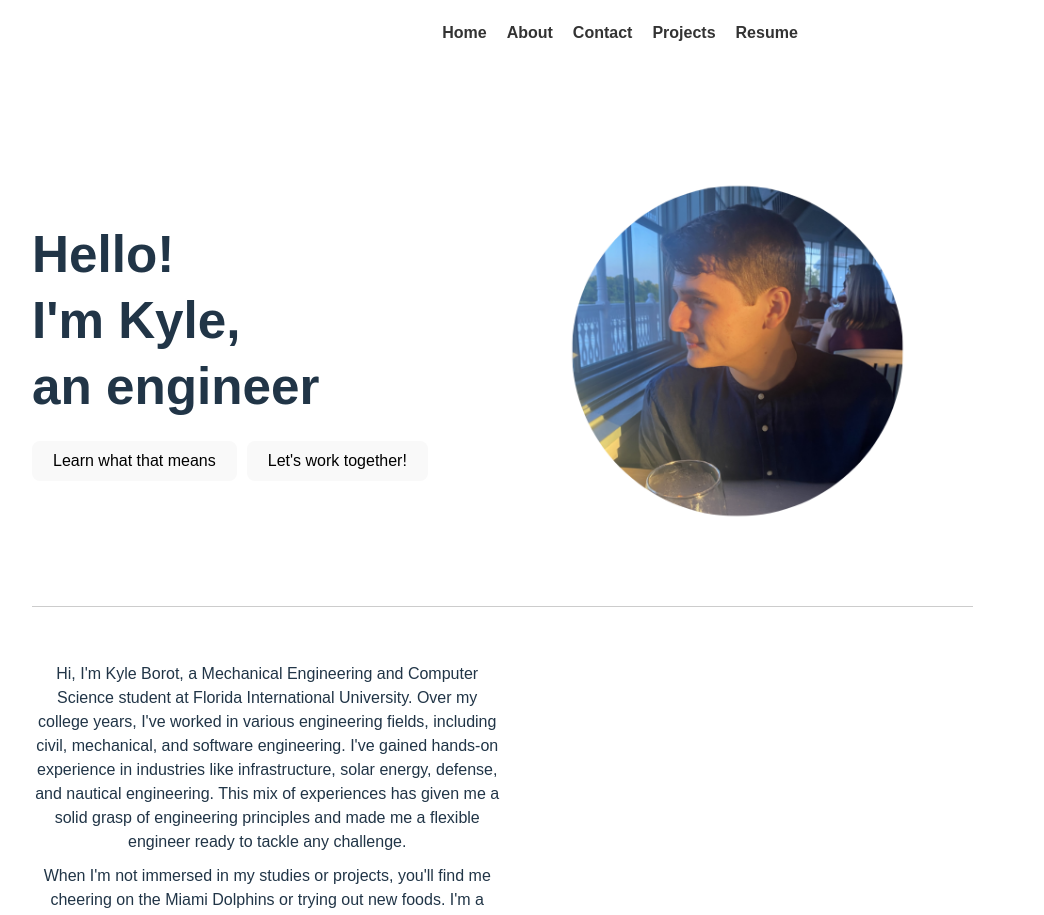
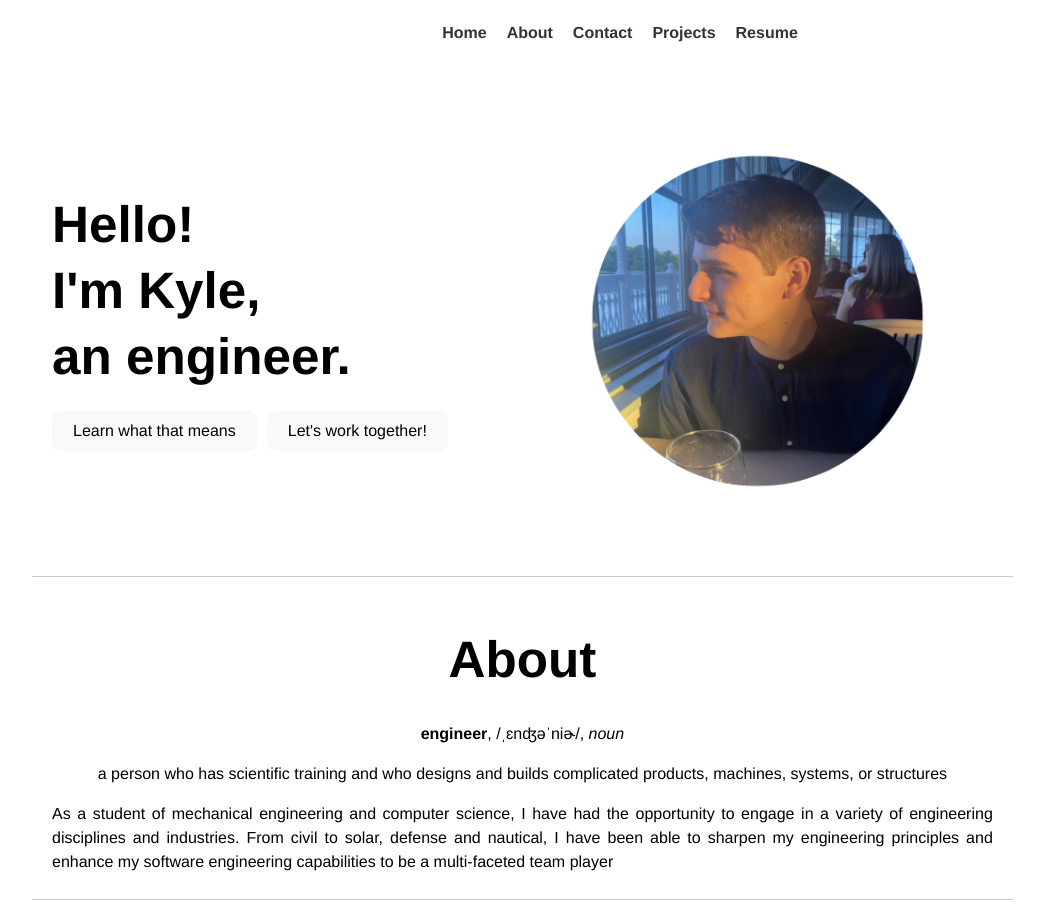
Before and after one commit to kyleborot/kyleborot_portfolio_site, a React (Vite) app in the folder frontend/: page / in a window 1280 px wide. Shown: the top 915 px of the page, without its empty margins (20-1064 px from the left). Built offline with nearby package versions, Linux system fonts and the light colour scheme.

Commit message:
ui changes

```diff
--- a/frontend/src/components/Home/About.tsx
+++ b/frontend/src/components/Home/About.tsx
@@ -5,26 +5,32 @@ import { Element } from 'react-scroll';
 import './HomeComponent.css'
 
 const About: React.FC = () => {
+    const centerStyle: React.CSSProperties = {
+        textAlign: 'center'
+      };
+    const flexColumnStyle: React.CSSProperties = {
+        flexDirection: 'column'
+    };
   return (
     <Element name="about">
         <div className="container">
+            <div style={flexColumnStyle}>
+            <div style={centerStyle}>
+                <h1>About</h1>
+                <p><strong>engineer</strong>, /ˌɛnʤəˈniɚ/, <em>noun</em></p>
+                <p>a person who has scientific training and who designs and builds complicated products, machines, systems, or structures</p>
+            </div>
             <div className="text-section">
                 <p>
-                    Hi, I'm Kyle Borot, a Mechanical Engineering and Computer Science student at Florida International University.
-                    Over my college years, I've worked in various engineering fields, including civil, mechanical, and software engineering.
-                    I've gained hands-on experience in industries like infrastructure, solar energy, defense, and nautical engineering.
-                    This mix of experiences has given me a solid grasp of engineering principles and made me a flexible engineer ready to tackle any challenge.
-                </p>
-                <p>
-                    When I'm not immersed in my studies or projects, you'll find me cheering on the Miami Dolphins or trying out new foods.
-                    I'm a huge American football fan and love exploring different cuisines.
-                    Lately, I've also been diving into the world of financial markets, learning about trading and investment strategies.
-                    These interests help me balance my busy schedule and keep me curious and motivated.
+                As a student of mechanical engineering and computer science,
+                I have had the opportunity to engage in a variety of engineering disciplines and industries.
+                From civil to solar, defense and nautical, I have been able to sharpen my engineering principles
+                and enhance my software engineering capabilities to be a multi-faceted team player
                 </p>
             </div>
+            </div>
             <div className="image-container">
-                {/* Future image can be included here */}
-                {/* <img src="/about_photo.png" alt="Kyle Borot"/> */}
+            <img src="/home_photo.png" alt="profile photo"/>
             </div>
         </div>
     </Element>
--- a/frontend/src/components/Home/Home.tsx
+++ b/frontend/src/components/Home/Home.tsx
@@ -26,7 +26,7 @@ const Home: React.FC = () => {
       <div className="text-buttons">
         <h1>Hello!</h1>
         <h1>I'm Kyle, </h1>
-        <h1>an engineer</h1>
+        <h1>an engineer.</h1>
         <div className="buttons">
           <button onClick={() => goToPageAndScroll("about")}>Learn what that means</button>
           <button onClick={() => goToPageAndScroll("contact")}>Let's work together!</button>
--- a/frontend/src/components/Home/HomeComponent.css
+++ b/frontend/src/components/Home/HomeComponent.css
@@ -4,7 +4,8 @@ body {
     align-items: center;
     height: 80vh;
     margin: 0;
-    font-family: Arial, sans-serif;
+    font-family: Helvetica, sans-serif;
+    color: black;
 }
 
 .container {
@@ -12,17 +13,28 @@ body {
     justify-content: space-between;
     align-items: center;
     width: 80%;
-    padding-top: 50px;
-    padding-bottom: 20px; /* Padding at the bottom */
+    padding:20px;
     border-bottom: 1px solid #ccc; /* Faint line at the bottom */
 }
 
-.text-buttons, .text-section {
+.text-buttons {
     display: flex;
     flex-direction: column;
     justify-content: center;
     align-items: flex-start;
     flex: 1;
+}
+
+.text-section h1 {
+    display: flex;
+    flex-direction: column;
+    justify-content: center;
+    align-items: flex-start;
+    flex: 1;
+}
+.text-section p {
+    display:block;
+    text-align: justify; /* Align paragraphs to the left */
 }
 
 .text-buttons h1, .text-section p {
```
